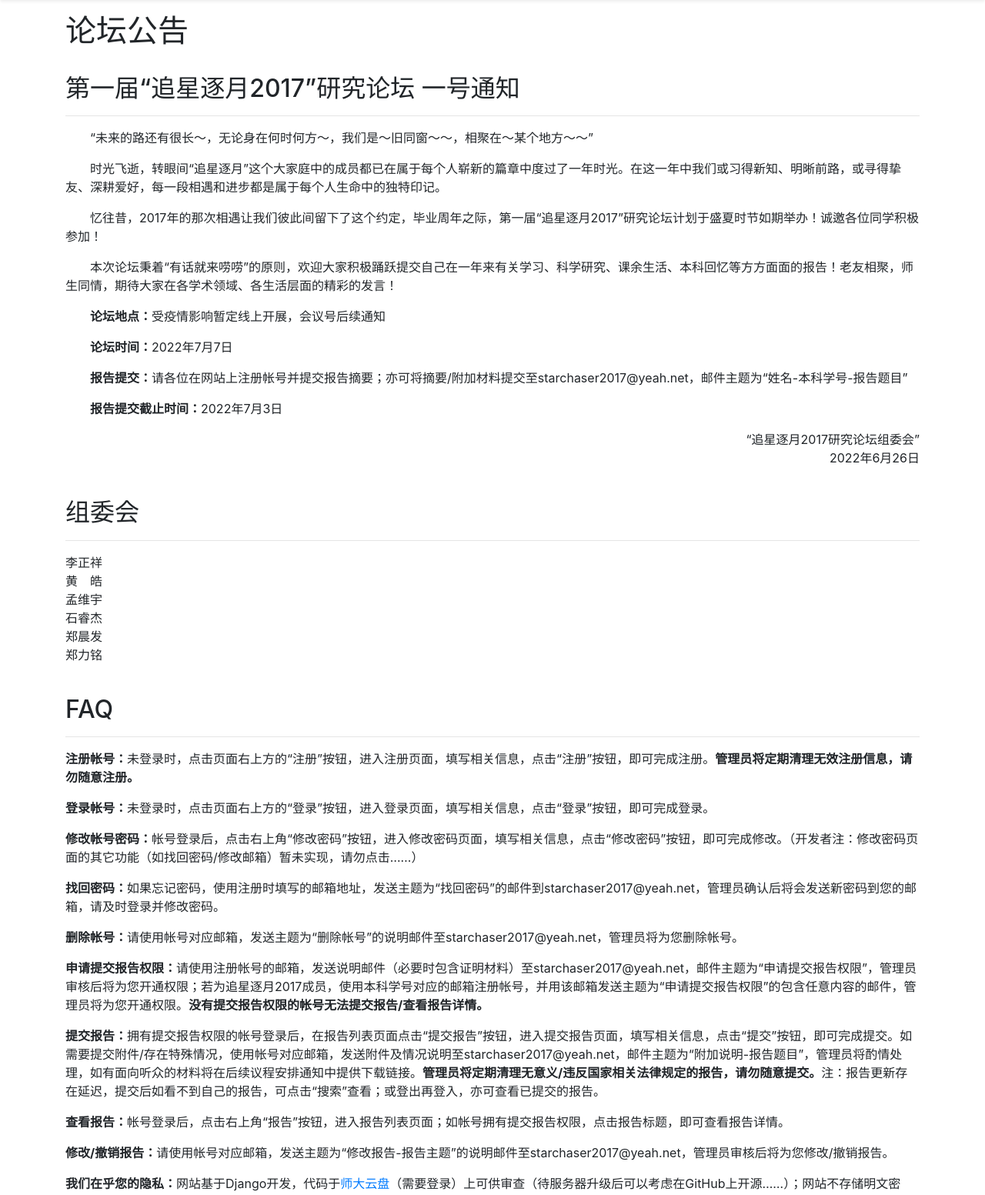
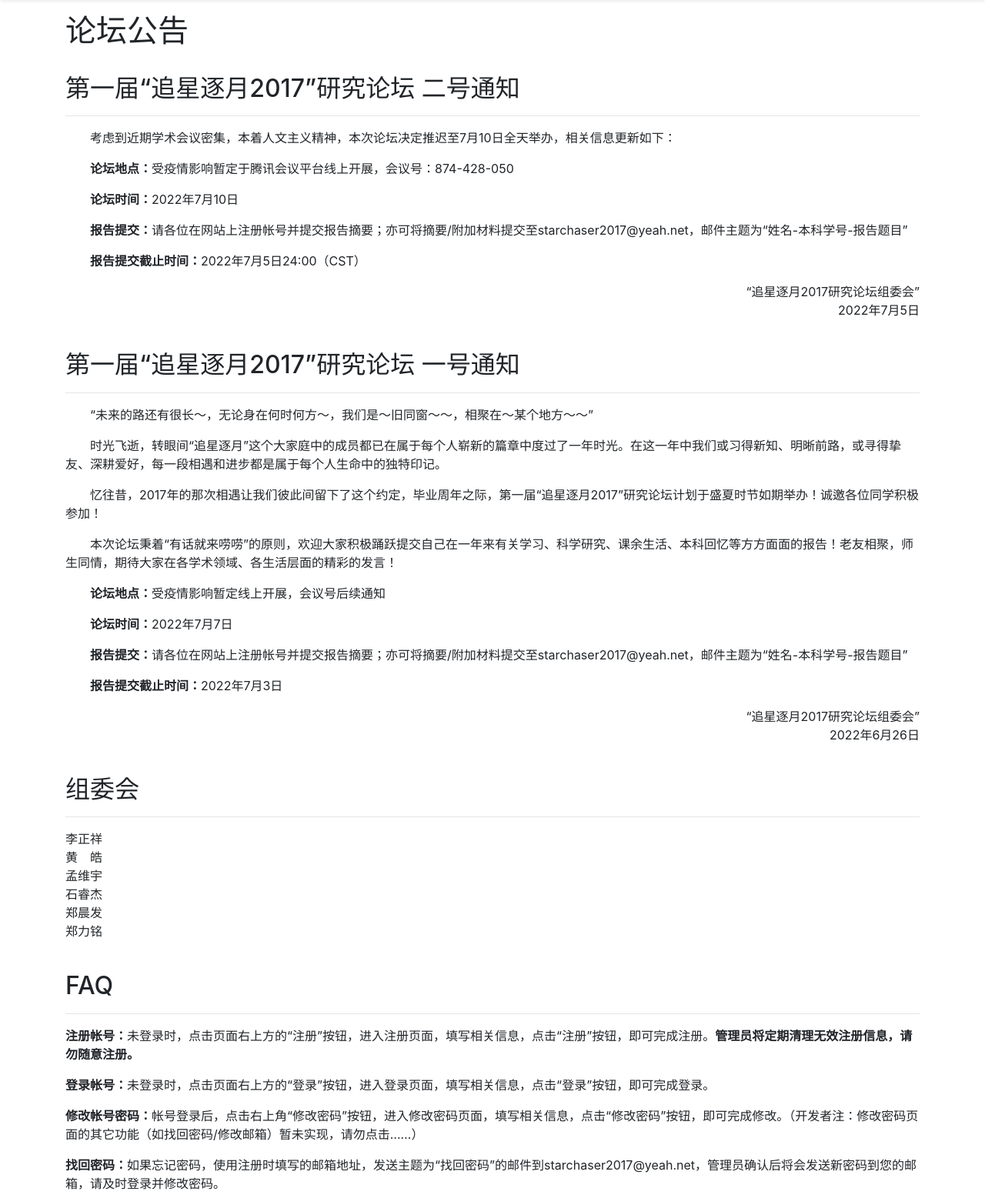
Before and after one commit to ChenfaZheng/StarChaser2017Forum, a Django app: page /about/ in a window 1280 px wide. Shown: the part 73-1626 px from the top of the page at 77% size. Run offline with Django 4.2, Linux system fonts and the light colour scheme; parts of the project's set-up code (start-up, migrations or seed data) failed here and were passed over; some libraries are stand-ins or nearby versions.

Commit message:
update info

```diff
--- a/templates/about.html
+++ b/templates/about.html
@@ -3,6 +3,37 @@
 
 {% block content %}
     <h1>论坛公告</h1>
+
+    <br>
+
+    <h2>第一届“追星逐月2017”研究论坛 二号通知</h2>
+
+    <hr>
+
+    <p>
+        &emsp;&emsp;考虑到近期学术会议密集，本着人文主义精神，本次论坛决定推迟至7月10日全天举办，相关信息更新如下：
+    </p>
+
+    <p>
+        &emsp;&emsp;<strong>论坛地点：</strong>受疫情影响暂定于腾讯会议平台线上开展，会议号：874-428-050
+    </p>
+
+    <p>
+        &emsp;&emsp;<strong>论坛时间：</strong>2022年7月10日
+    </p>
+
+    <p>
+        &emsp;&emsp;<strong>报告提交：</strong>请各位在网站上注册帐号并提交报告摘要；亦可将摘要/附加材料提交至starchaser2017@yeah.net，邮件主题为“姓名-本科学号-报告题目”
+    </p>
+
+    <p>
+        &emsp;&emsp;<strong>报告提交截止时间：</strong>2022年7月5日24:00（CST）
+    </p>
+
+    <p style="text-align:right;">
+        “追星逐月2017研究论坛组委会”<br>
+        2022年7月5日
+    </p>
 
     <br>
 
--- a/templates/home.html
+++ b/templates/home.html
@@ -14,7 +14,7 @@
                     <strong>第一届“追星逐月2017”研究论坛</strong>
                 </h1>
                 <p id="homecontent" class="text-light">
-                    <strong>时维巧月，序属初秋；毕业周年之际，第一届“追星逐月2017”研究论坛计划于7月7日举办，诚邀各位同学相聚！</strong>
+                    <strong>时维巧月，序属初秋；毕业周年之际，第一届“追星逐月2017”研究论坛将于7月10日举办，期待与各位同学相聚！</strong>
                 </p>
                 <p>
                     <a class="btn btn-outline-primary btn-lg" href="{% url 'report_list' %}" role="button" one-link-mark="yes">查看报告</a>
```
